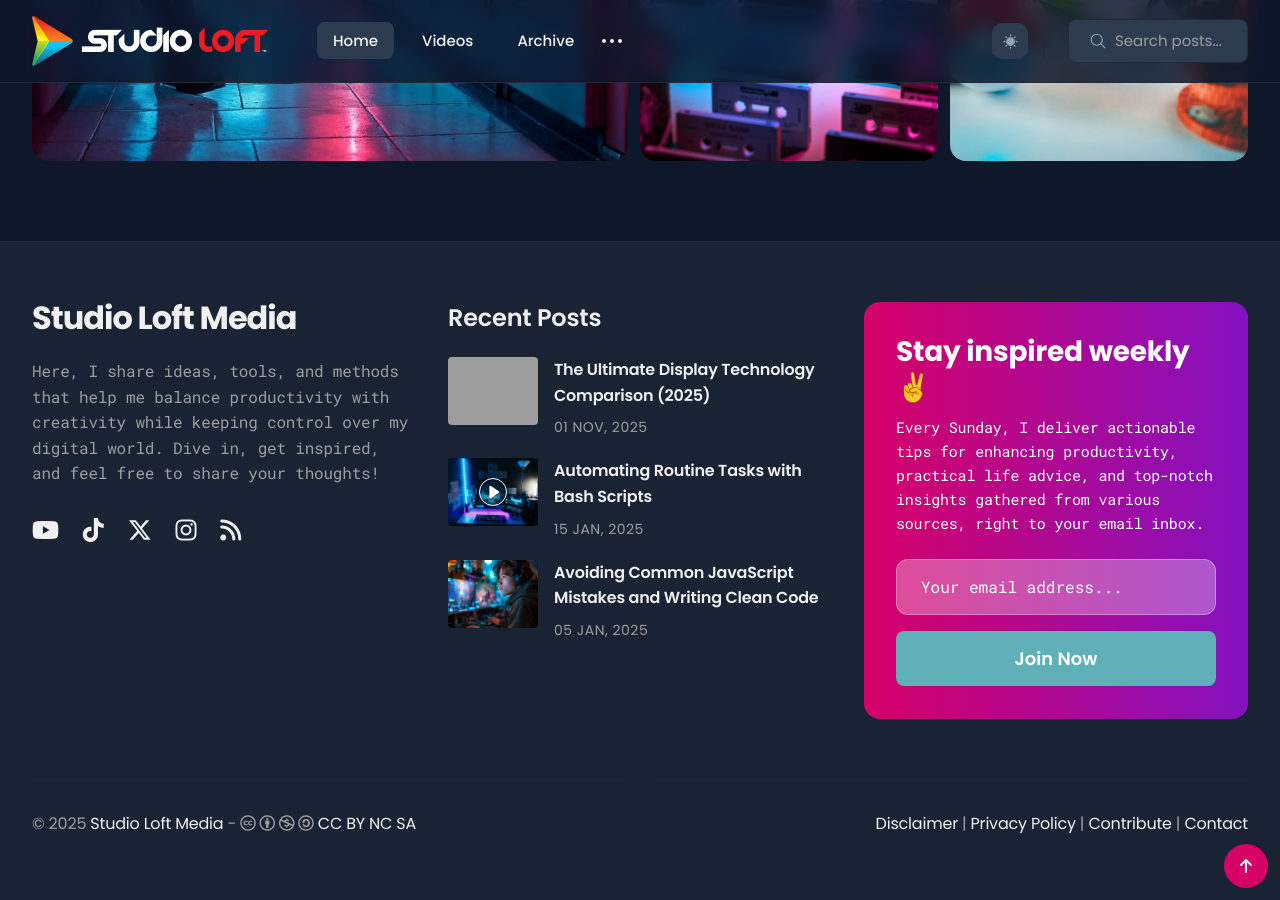
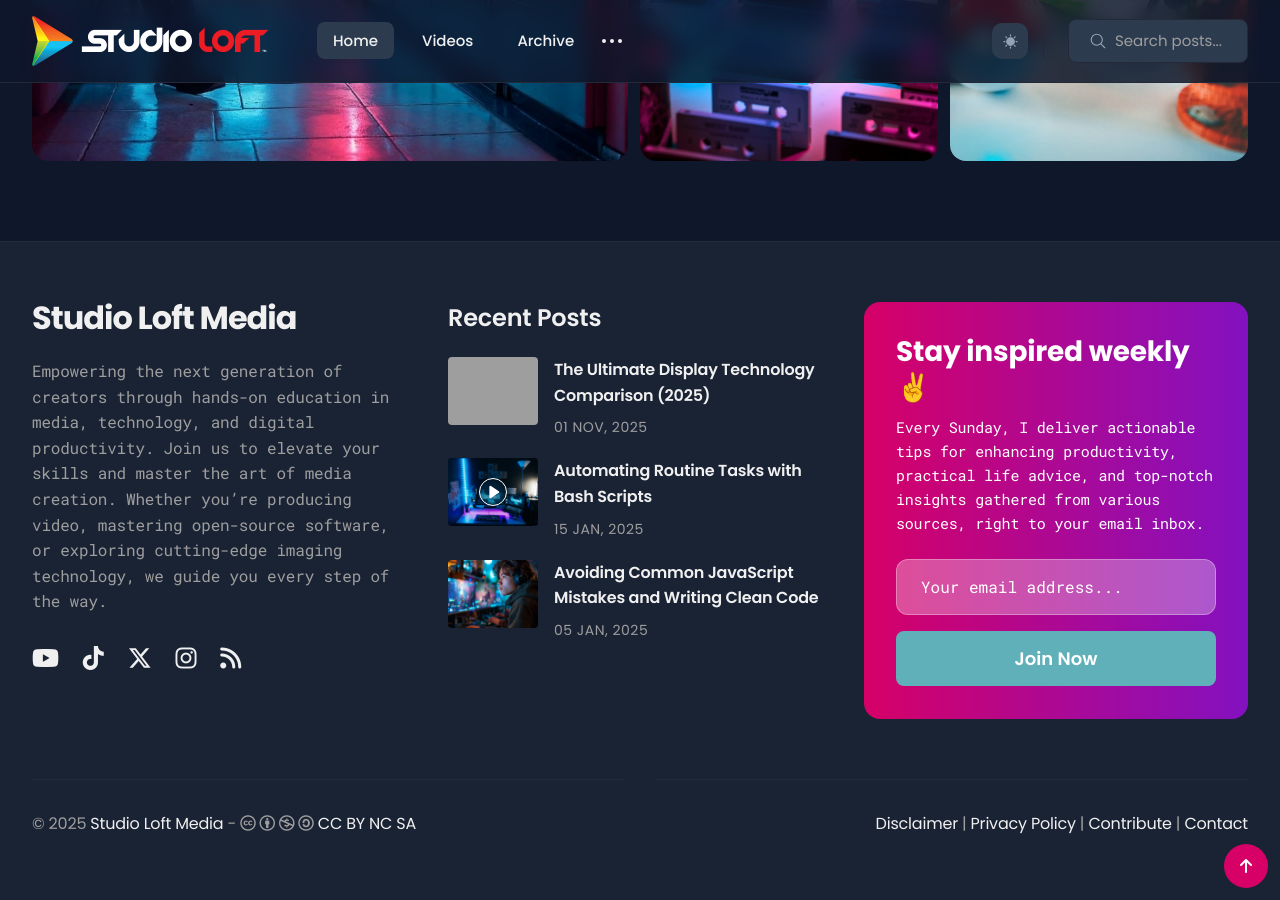
Before and after one commit to studioloft/studioloft.github.io, a Jekyll site: the page built from index.html, in a window 1280 px wide and 900 px high, scrolled down 4409 px. Built offline with Jekyll 4.4.1, drawn with Linux system fonts in a browser that asks for light colours; the list of posts is cut into pages by our own code; grey boxes are pictures that could not be loaded.

Commit message:
fix: update footer description to enhance clarity and engagement

```diff
--- a/_data/settings.yml
+++ b/_data/settings.yml
@@ -147,7 +147,7 @@ mailchimp:
 
 #-------------------------------
 # Footer Settings
-footer_description: Here, I share ideas, tools, and methods that help me balance productivity with creativity while keeping control over my digital world. Dive in, get inspired, and feel free to share your thoughts!
+footer_description: Empowering the next generation of creators through hands-on education in media, technology, and digital productivity. Join us to elevate your skills and master the art of media creation. Whether you’re producing video, mastering open-source software, or exploring cutting-edge imaging technology, we guide you every step of the way.
 
 
 #-------------------------------
```
